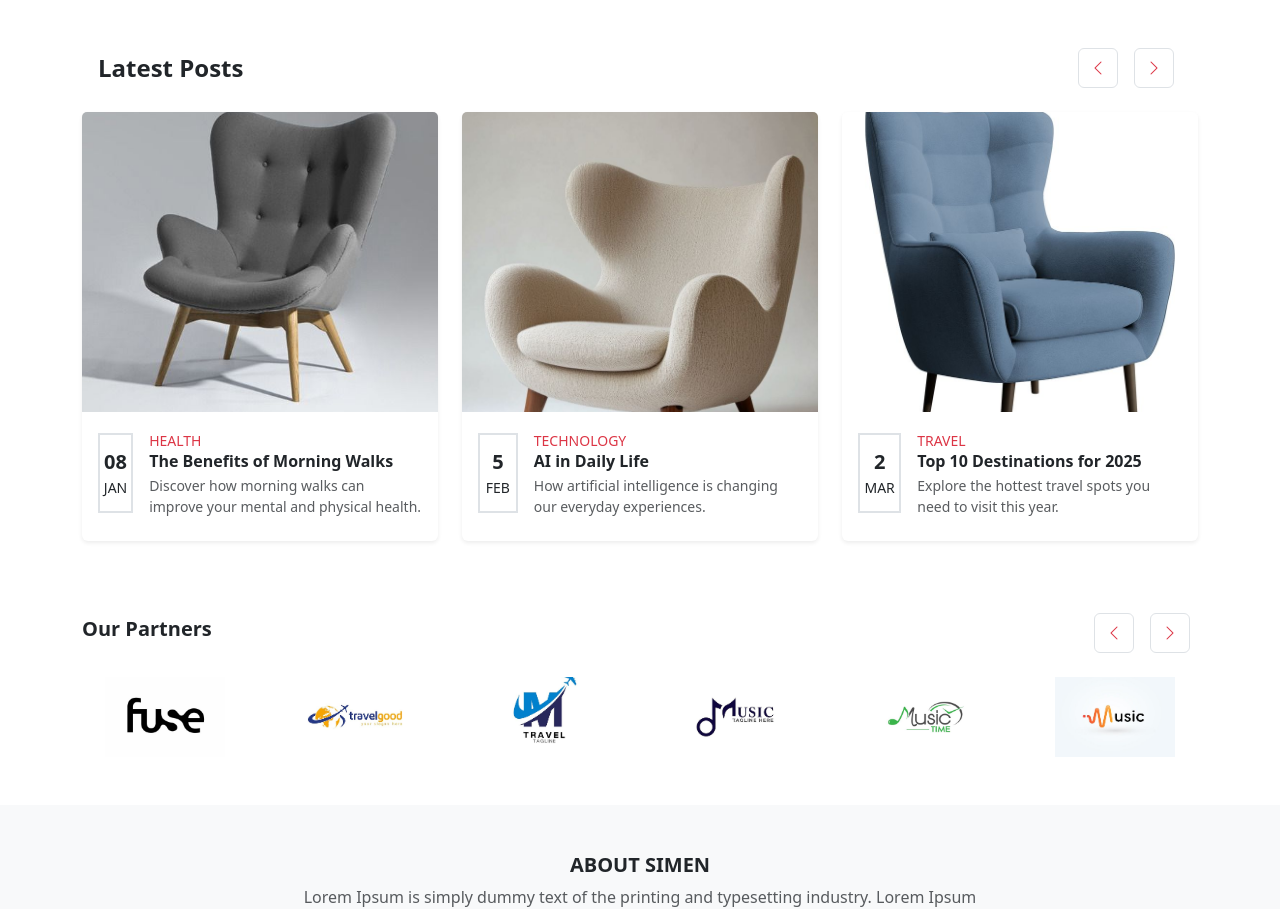
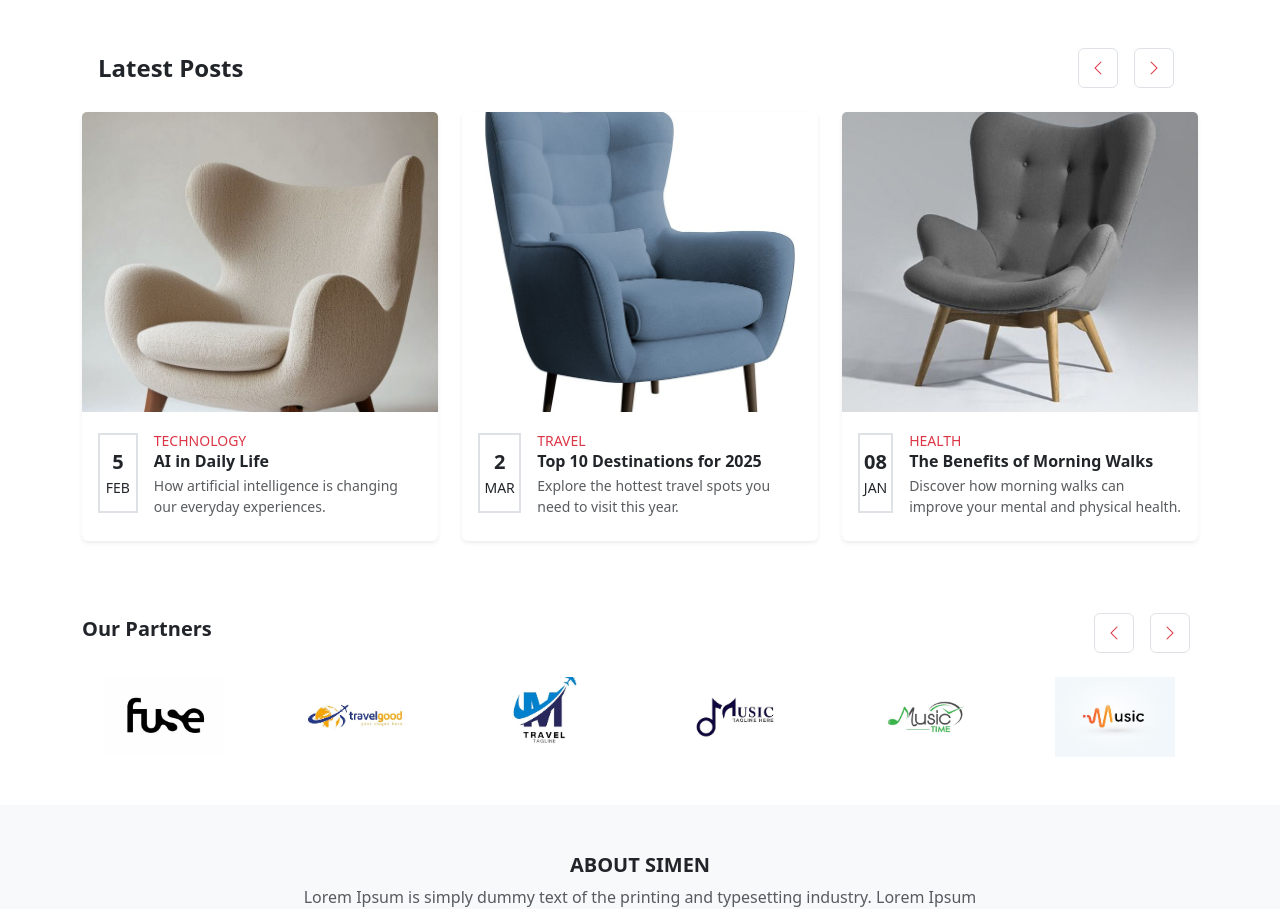
Before and after one commit to shanuja41/FurnitureShop, a React (Vite) app: page / in a window 1280 px wide. Shown: the part 3163-4072 px from the top of the page. Built offline with nearby package versions, Linux system fonts and the light colour scheme.

Commit message:
scroll perfectly work -latest section

```diff
--- a/src/components/LatestPost.jsx
+++ b/src/components/LatestPost.jsx
@@ -3,7 +3,7 @@ import { latestPostsData } from "../constant/data";
 
 export default function LatestPostsScroller() {
   const totalItems = latestPostsData.length;
-  const [startIndex, setStartIndex] = useState(0);
+  const [startIndex, setStartIndex] = useState(1);
   const [itemsPerPage, setItemsPerPage] = useState(1);
 
   // Update itemsPerPage based on window width
@@ -66,7 +66,7 @@ export default function LatestPostsScroller() {
         </div>
       </div>
 
-      <div className="row">
+      <div className="row" key={startIndex}>
         {visibleItems.map((post) => (
           <div
             key={post.id}
```
